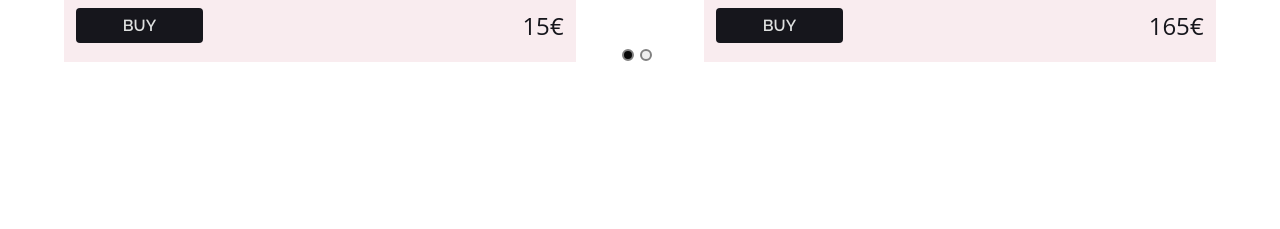
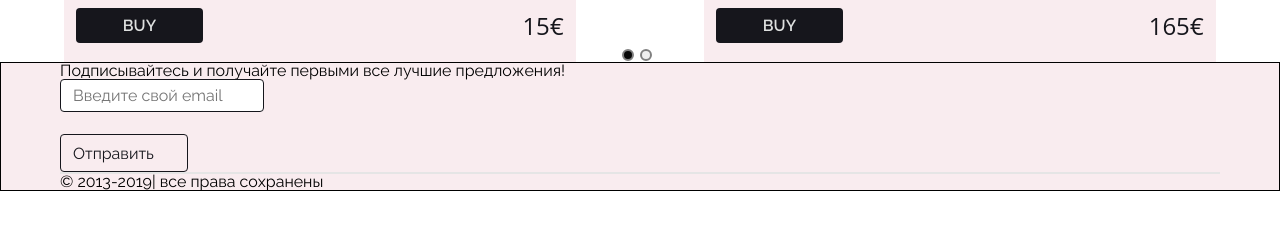
Before and after one commit to pyrsv/made-by-hands, a React (Create React App) app in the folder client/: page / in a window 1280 px wide. Shown: the part 395-624 px from the top of the page. Built offline with nearby package versions, Linux system fonts and the light colour scheme.

Commit message:
1st commit

```diff
--- /dev/null
+++ b/client/src/Components/Footer/Copyright/Footline.js
@@ -0,0 +1,7 @@
+import styled from 'styled-components';
+
+export const FootLine = styled.div`
+	width:100%;
+	border-top: 2px solid #E5E5E5;
+	margin: 0 auto;
+	`;
--- /dev/null
+++ b/client/src/Components/Footer/Footer.js
@@ -0,0 +1,28 @@
+import React from 'react';
+import InputField from '../UI/InputFiels/InputField';
+import { Foot } from './style';
+import LayoutContainer from '../LayoutContainer/LayoutContainer';
+import { FootLine } from './Copyright/Footline';
+import { FooterText } from './FooterText/FooterText';
+import Button from '../UI/Button/Button';
+
+const Footer = () => {
+	return (
+		<Foot>
+			<LayoutContainer>
+				<div>
+                    <FooterText text={'Подписывайтесь и получайте первыми все лучшие предложения!'}/>
+					<InputField placeholder={'Введите свой email '} />
+                    <Button text={'Отправить'} color={'light'} icon={'f0e0'}/>
+				</div>
+
+				<FootLine />
+
+				<FooterText text={'© 2013-2019| все права сохранены'}/>
+
+			</LayoutContainer>
+		</Foot>
+	);
+};
+
+export default Footer;
--- /dev/null
+++ b/client/src/Components/Footer/FooterText/FooterText.js
@@ -0,0 +1,6 @@
+import React from 'react';
+import { FooterTextDiv } from './style';
+
+export const FooterText = ({ text }) => {
+	return <FooterTextDiv>{text}</FooterTextDiv>;
+};
--- /dev/null
+++ b/client/src/Components/Footer/FooterText/style.js
@@ -0,0 +1,5 @@
+import styled from 'styled-components';
+
+export const FooterTextDiv = styled.p`
+	font-family: 'Raleway', sans-serif;
+`;
--- /dev/null
+++ b/client/src/Components/Footer/style.js
@@ -0,0 +1,14 @@
+import styled from 'styled-components';
+
+export const Foot = styled.div`
+	display: flex;
+	align-items: center;
+	flex-direction: columns;
+
+	width:100vw;
+	/* justify-content: space-around; */
+
+	border: 1px solid #000000;
+	box-sizing: border-box;
+	background: #f9ecef;
+`;
--- a/client/src/Components/LayoutContainer/LayoutContainer.js
+++ b/client/src/Components/LayoutContainer/LayoutContainer.js
@@ -1,6 +1,6 @@
 import React from 'react';
 import PropTypes from 'prop-types';
-import StyledContainer from './styles';
+import { StyledContainer } from './styles';
 
 const LayoutContainer = ({ children }) => (
 	<StyledContainer>{children}</StyledContainer>
--- a/client/src/Components/LayoutContainer/styles.js
+++ b/client/src/Components/LayoutContainer/styles.js
@@ -1,6 +1,7 @@
 import styled from 'styled-components';
 
 export const StyledContainer = styled.div`
+  width:100%;
   margin: 0 auto;
   max-width: 1160px;
 `
--- a/client/src/Pages/IndexPage.js
+++ b/client/src/Pages/IndexPage.js
@@ -1,12 +1,14 @@
 import React from 'react';
 import Header from '../Components/Header/Header';
 import Multicarousel from '../Components/Carousels/ProductsCarousel/ProductsCarousel';
+import Footer from '../Components/Footer/Footer';
 
 const IndexPage = () => {
 	return (
 		<>
 			<Header />
 			<Multicarousel />
+			<Footer/>
 		</>
 	);
 };
```
Also changed, not shown: client/src/Components/Footer/Copyright/Copyright.js (added, +7 -0 lines).
